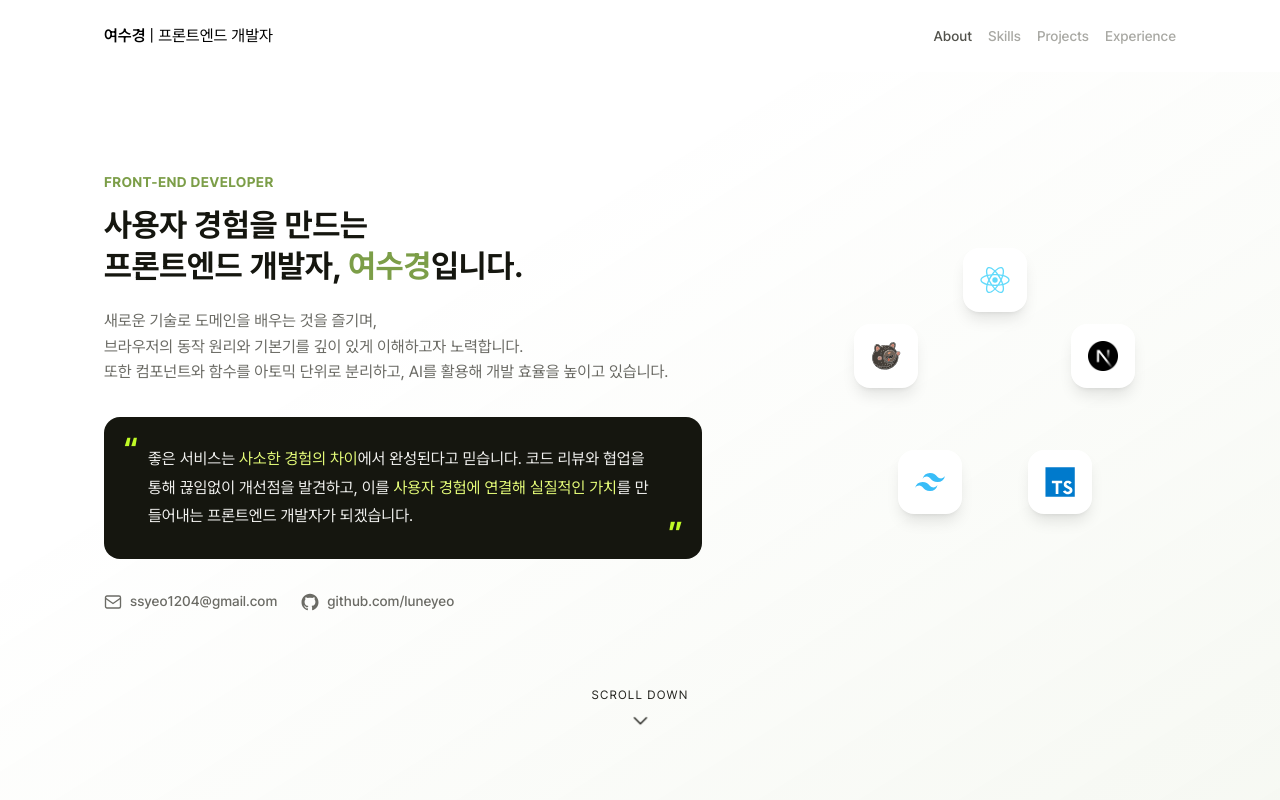
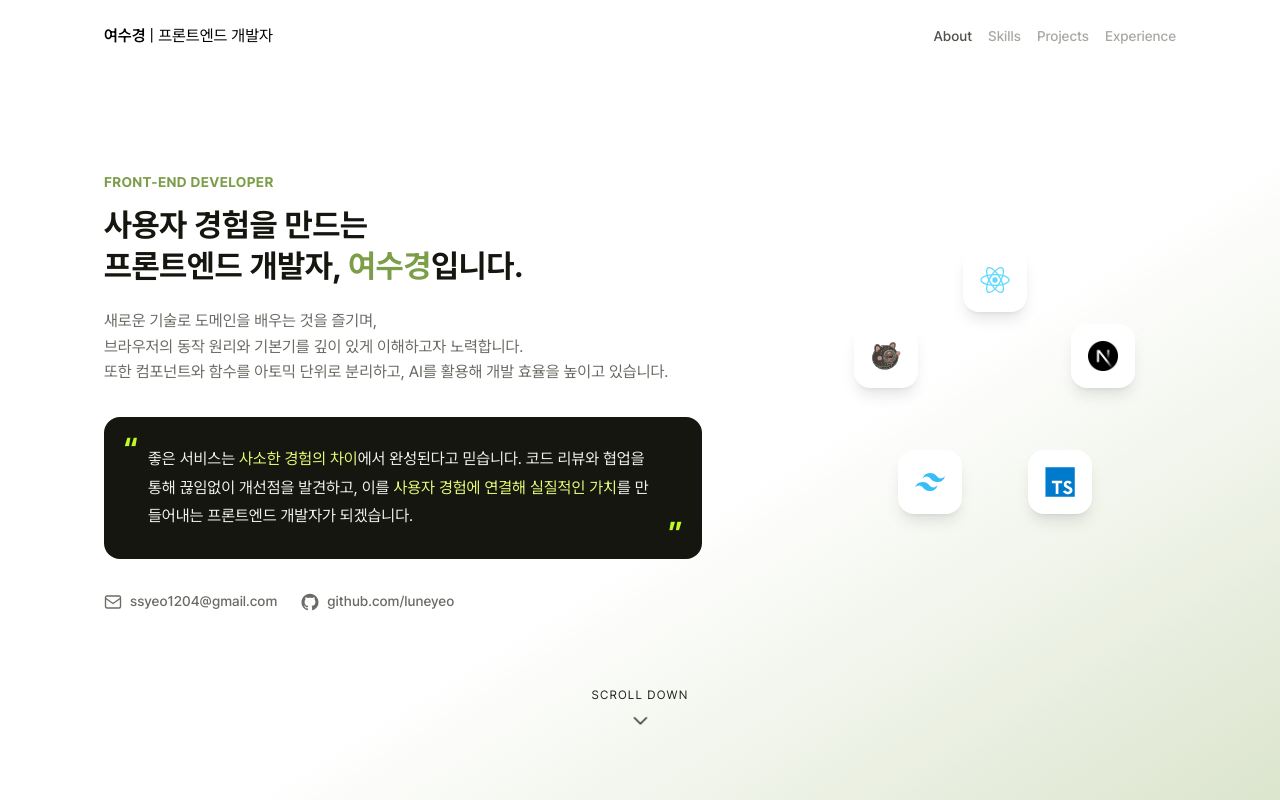
Before and after one commit to luneyeo/fe-portfolio, a Next.js app: page / in a window 1280 px wide. Shown: the top 800 px of the page. Built offline with nearby package versions, Linux system fonts and the light colour scheme.

Commit message:
♻️ Refactor: 커버레터 컴포넌트 배경 색상 투명도 조절

```diff
--- a/components/sections/CoverLetter.tsx
+++ b/components/sections/CoverLetter.tsx
@@ -28,7 +28,7 @@ export default function CoverLetter() {
   return (
     <section
       id="cover-letter"
-      className="sticky top-18 min-h-screen overflow-hidden bg-linear-to-tl from-olive-500/7 to-transparent to-70%"
+      className="sticky top-18 min-h-screen overflow-hidden bg-linear-to-tl from-olive-500/30 to-transparent to-45%"
     >
       <div className="mx-auto flex min-h-screen w-auto max-w-280 flex-col justify-center px-4.5 pb-40 md:px-6">
         {/* 메인 내용 */}
```
